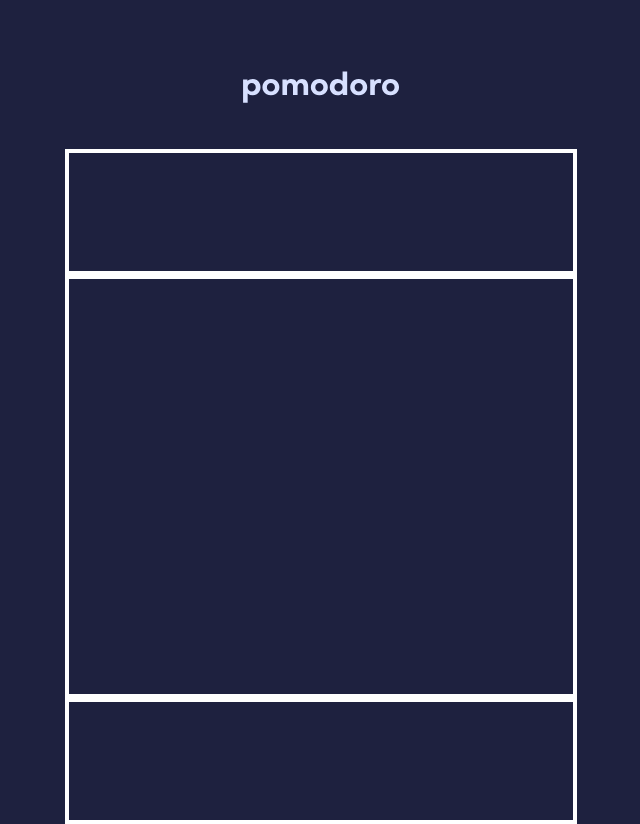
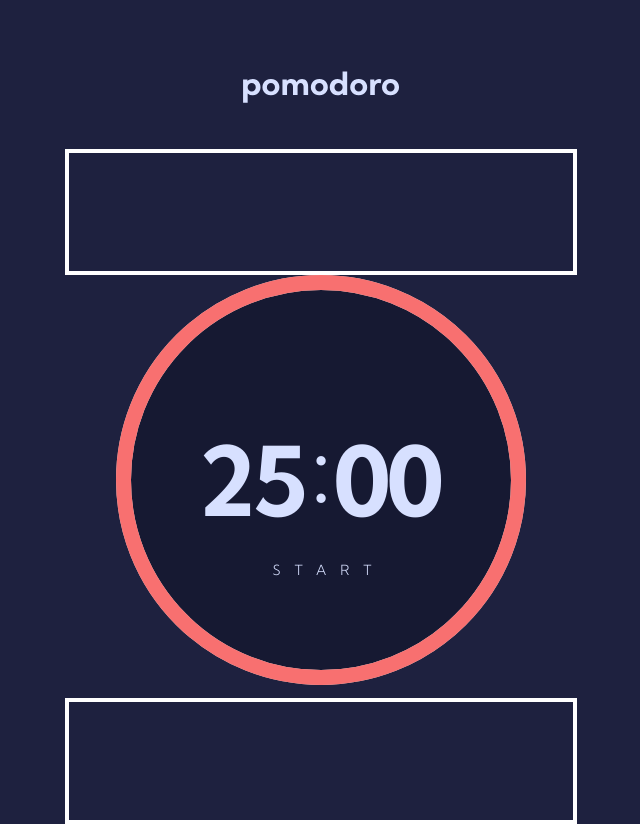
Before and after one commit to webdevbroz/pomodoro-app, a Next.js app: page / in a window 1280 px wide. Shown: the whole page, without its empty margins (319-959 px from the left). Built offline with nearby package versions, Linux system fonts and the light colour scheme.

Commit message:
Add pomodoro timer component to layout

```diff
--- a/app/page.tsx
+++ b/app/page.tsx
@@ -1,4 +1,6 @@
-import Logo from "./src/components/Logo";
+import Logo from './src/components/Logo';
+import PomodoroTimer from './src/components/pomodoro-timer';
+
 export default function Home() {
   return (
     <div className="flex max-h-128 min-w-1 flex-col md:max-h-142 md:w-128 lg:max-h-132">
@@ -6,7 +8,9 @@ export default function Home() {
         <Logo />
       </div>
       <div className="h-32 w-full border-4 border-white"></div>
-      <div className="h-112 w-full border-4 border-white"></div>
+      <div className="h-112 w-full flex justify-center">
+        <PomodoroTimer />
+      </div>
       <div className="h-32 w-full border-4 border-white"></div>
     </div>
   );
```
